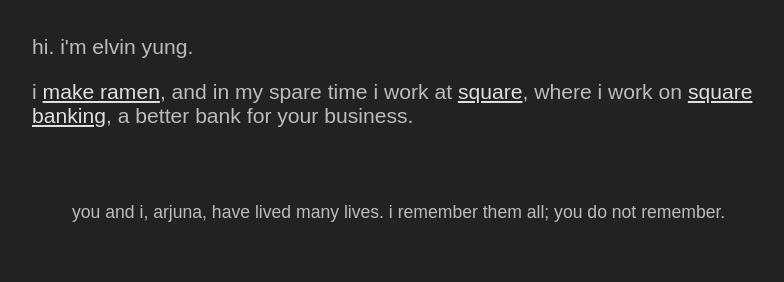
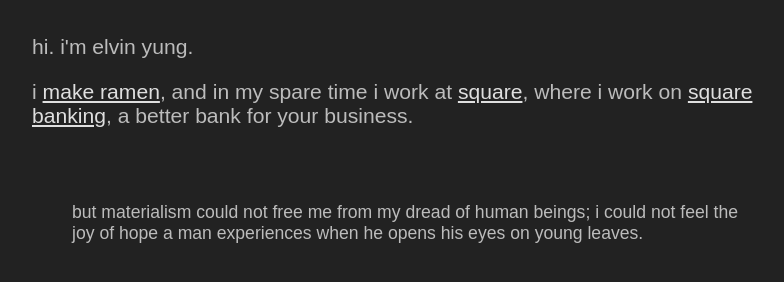
Before and after one commit to lvn/elvinyung.com, a plain HTML site: page index.html in a window 1280 px wide. Shown: the whole page, without its empty margins (224-1008 px from the left). Drawn offline with Linux system fonts and the light colour scheme; a web font is replaced by a local one.

Commit message:
change quote
(osamu dazai, no longer human)

```diff
--- a/index.html
+++ b/index.html
@@ -16,7 +16,7 @@
       Square Banking</a>, a better bank for your business.</p>
 
     <blockquote>
-      You and I, Arjuna, have lived many lives. I remember them all; You do not remember.
+      But materialism could not free me from my dread of human beings; I could not feel the joy of hope a man experiences when he opens his eyes on young leaves.
     </blockquote>
     <!-- GA things -->
     <script>
```
